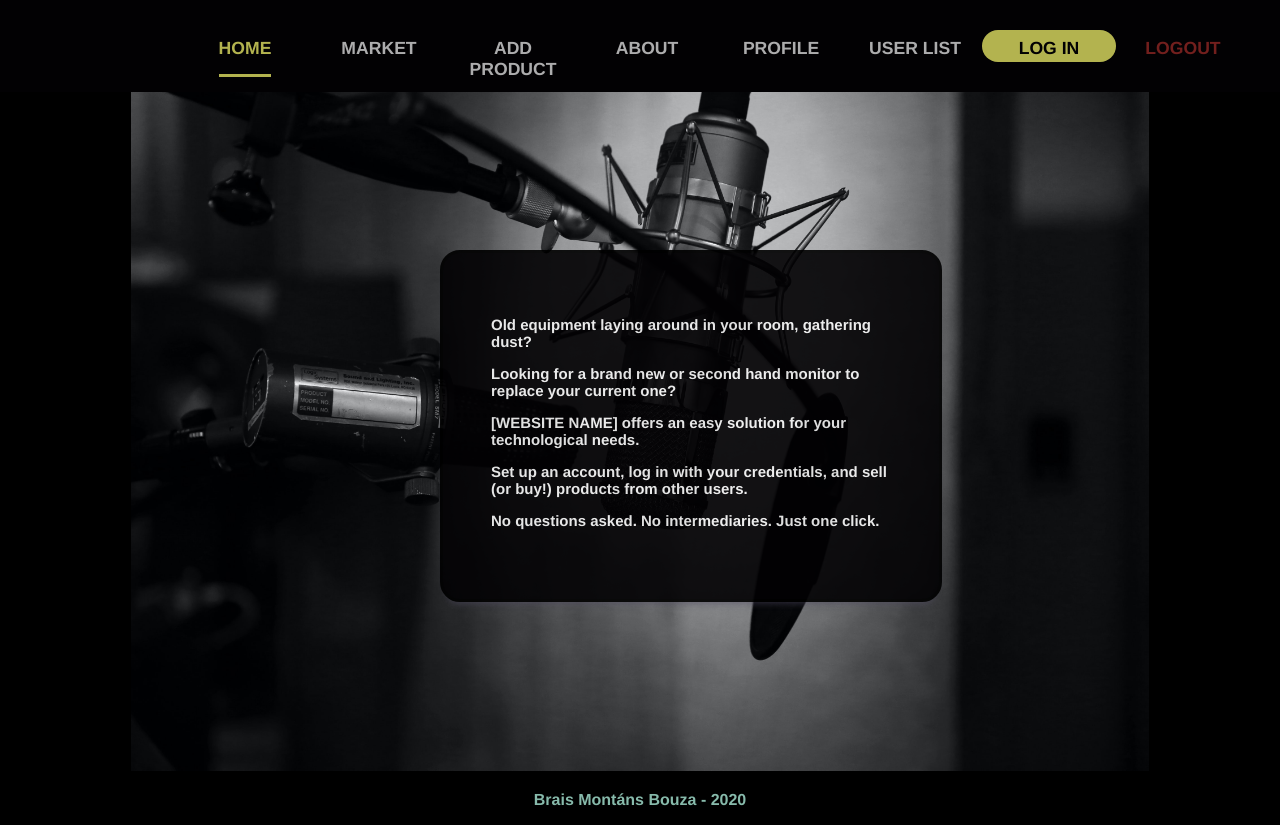
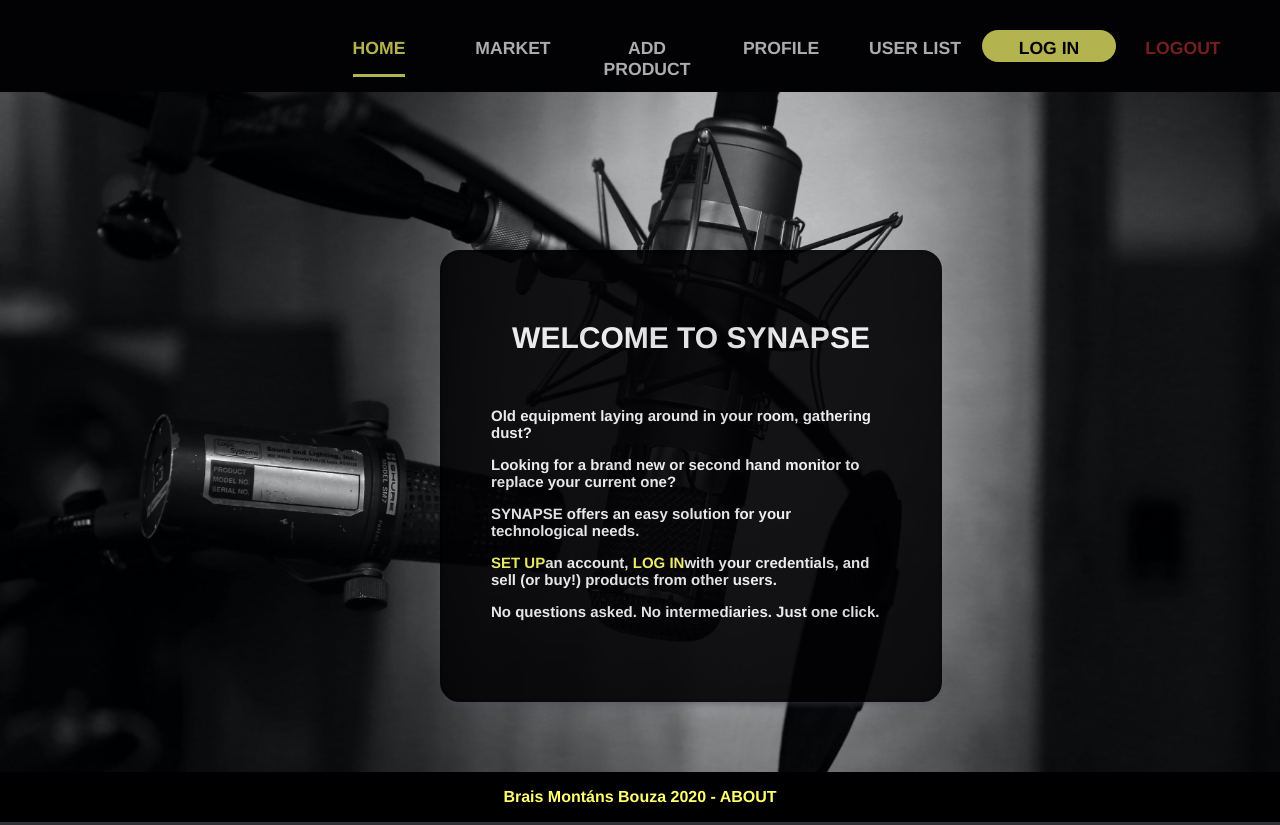
Before and after one commit to bmontans/Proyecto-HAB, a Vue app in the folder marketplace/front/: page /add-product in a window 1280 px wide. Built offline with nearby package versions, Linux system fonts and the light colour scheme.

Commit message:
even more css, final touches to the design

```diff
--- a/marketplace/front/src/components/AllUsers.vue
+++ b/marketplace/front/src/components/AllUsers.vue
@@ -1,6 +1,6 @@
 <template>
   <div>
-    <vue-headful title="Lista de users" />
+    <vue-headful title="User List" />
     <div>
       <ul>
         <li v-for="(user, index) in users" :key="user.id">
--- a/marketplace/front/src/components/FooterCustom.vue
+++ b/marketplace/front/src/components/FooterCustom.vue
@@ -1,6 +1,9 @@
 <template>
   <div class="footer">
-    <h4>Brais Montáns Bouza - 2020</h4>
+    <h4>
+      Brais Montáns Bouza 2020 -
+      <router-link to="/about">About</router-link>
+    </h4>
   </div>
 </template>
 
@@ -14,12 +17,17 @@ export default {
 div.footer {
   background: #020103;
   max-width: 100vw;
+  color: #ffff70;
 }
 
 h4 {
   background: black;
   padding: 1rem;
-  color: #87baab;
   margin: 0 auto;
 }
+
+a {
+  color: #ffff70;
+  text-transform: uppercase;
+}
 </style>
--- a/marketplace/front/src/components/MenuCustom.vue
+++ b/marketplace/front/src/components/MenuCustom.vue
@@ -9,9 +9,6 @@
       </li>
       <li>
         <router-link to="/add-product">Add Product</router-link>
-      </li>
-      <li>
-        <router-link to="/about">About</router-link>
       </li>
       <li>
         <router-link to="/profile">Profile</router-link>
--- a/marketplace/front/src/components/UserInfo.vue
+++ b/marketplace/front/src/components/UserInfo.vue
@@ -1,6 +1,7 @@
 <template>
   <div>
-    <vue-headful title="Lista de users" />
+    <vue-headful title="User Profile" />
+    <h2>Welcome to your personal user profile, {{ user.username }}.</h2>
     <div>
       <ul>
         <li>
--- a/marketplace/front/src/views/About.vue
+++ b/marketplace/front/src/views/About.vue
@@ -2,7 +2,7 @@
   <div>
     <vue-headful title="About" />
     <div class="about">
-      <h1>Hello! This was a HACK A BOSS project for the Vue.js module</h1>
+      <h1>Hello! This was the final project made for the HACK A BOSS web programming bootcamp</h1>
       <p>
         If you want to check out my Linkedin profile and learn more about me,
         click
@@ -10,6 +10,7 @@
           href="https://es.linkedin.com/in/brais-mont%C3%A1ns-bouza-75a412116"
         >here.</a>
       </p>
+      <div class="libraries">
         <p>
           This website was made possible by the following node libraries:
           <br />
@@ -42,6 +43,7 @@
         </p>
       </div>
     </div>
+  </div>
 </template>
 
 <script>
@@ -54,9 +56,22 @@ export default {
 <style scoped>
 a {
   font-weight: bold;
-  color: #cf4d6f;
+  color: #ffff70;
 }
 .about {
   margin: 7rem;
 }
+
+h1 {
+  color: whitesmoke;
+}
+
+.libraries {
+  font-weight: bold;
+  background: #020103;
+  opacity: 80%;
+  padding: 2.5rem;
+  border-radius: 20px;
+  box-shadow: 0px 8px 6px -6px rgba(96, 86, 139, 0.548);
+}
 </style>
--- a/marketplace/front/src/views/AddProduct.vue
+++ b/marketplace/front/src/views/AddProduct.vue
@@ -1,12 +1,10 @@
 <template>
-  <div>
-    <vue-headful title="Add user" />
+  <div class="addProduct">
+    <vue-headful title="Add Product" />
 
-    <br />
-    <br />
-    <p v-show="required">YOU NEED TO FILL ALL THE INFORMATION</p>
     <!-- FORMULARIO -->
-    <div>
+    <div class="form">
+      <p v-show="required">YOU MUST FILL ALL FIELDS!</p>
       <label for="nombre">Product name</label>
       <br />
       <input type="text" name="name" placeholder="Product name..." v-model="name" />
@@ -99,10 +97,38 @@ export default {
 </script>
 
 <style scoped>
+.addProduct {
+  background-image: url("../assets/login-background2.jpg");
+  background-size: cover;
+  background-repeat: no-repeat;
+  height: 900px;
+  width: 1800px;
+  max-width: 100vw;
+  max-height: 85vh;
+  margin-top: 0rem;
+}
+
+.form {
+  position: absolute;
+  top: 50%;
+  left: 50%;
+  width: 400px;
+  height: 300px;
+  margin-top: -150px;
+  margin-left: -200px;
+  font-weight: bold;
+  background: #020103;
+  opacity: 80%;
+  padding: 2.5rem;
+  border-radius: 20px;
+  box-shadow: 0px 8px 6px -6px rgba(96, 86, 139, 0.548);
+}
+
 p {
   color: red;
 }
 label {
   padding: 2rem;
+  color: whitesmoke;
 }
 </style>
--- a/marketplace/front/src/views/AddUser.vue
+++ b/marketplace/front/src/views/AddUser.vue
@@ -1,6 +1,6 @@
 <template>
   <div class="newUser">
-    <div>
+    <div class="addUser">
       <vue-headful title="Add user" />
       <div>
         <h1>Already got an account?</h1>
@@ -124,8 +124,30 @@ export default {
 
 <style scoped>
 .newUser {
-  background-image: url("../assets/newUser-background.jpg");
-  background-size: 100% 100%;
+  background-image: url("../assets/addUser-background.jpg");
+  background-size: cover;
+  background-repeat: no-repeat;
+  height: 900px;
+  width: 1800px;
+  max-width: 100vw;
+  max-height: 85vh;
+  margin-top: 0rem;
+}
+
+.addUser {
+  position: absolute;
+  top: 50%;
+  left: 50%;
+  width: 400px;
+  height: 500px;
+  margin-top: -300px;
+  margin-left: -200px;
+  font-weight: bold;
+  background: #020103;
+  opacity: 90%;
+  padding: 2.5rem;
+  border-radius: 20px;
+  box-shadow: 0px 8px 6px -6px rgba(96, 86, 139, 0.548);
 }
 
 .required {
@@ -133,5 +155,12 @@ export default {
 }
 label {
   padding: 2rem;
+  color: whitesmoke;
+}
+
+a {
+  font-weight: bold;
+  color: #ffff70;
+  text-transform: uppercase;
 }
 </style>
--- a/marketplace/front/src/views/Home.vue
+++ b/marketplace/front/src/views/Home.vue
@@ -1,11 +1,15 @@
 <template>
   <div class="home">
-    <img src="../assets/home-background2.jpg" alt />
     <div class="descripcion">
+      <h1>WELCOME TO SYNAPSE</h1>
+      <br />
       <p>Old equipment laying around in your room, gathering dust?</p>
       <p>Looking for a brand new or second hand monitor to replace your current one?</p>
-      <p>[WEBSITE NAME] offers an easy solution for your technological needs.</p>
-      <p>Set up an account, log in with your credentials, and sell (or buy!) products from other users.</p>
+      <p>SYNAPSE offers an easy solution for your technological needs.</p>
+      <p>
+        <router-link to="/add-user">SET UP</router-link>an account,
+        <router-link to="/login">LOG IN</router-link>with your credentials, and sell (or buy!) products from other users.
+      </p>
       <p>No questions asked. No intermediaries. Just one click.</p>
     </div>
   </div>
@@ -22,13 +26,24 @@ export default {
 </script>
 
 <style scoped>
-div.home {
-  background: black;
-  max-width: 100vw;
+img {
+  max-height: 84.9vh;
 }
 
-img {
-  max-height: 84.9vh;
+a {
+  text-transform: uppercase;
+  font-weight: bold;
+  color: #ffff70;
+}
+.home {
+  background-image: url("../assets/home-background2.jpg");
+  background-size: cover;
+  background-repeat: no-repeat;
+  height: 900px;
+  width: 1800px;
+  max-width: 100vw;
+  max-height: 85vh;
+  margin-top: 0rem;
 }
 
 .descripcion {
@@ -38,7 +53,7 @@ img {
   top: 50%;
   left: 50%;
   width: 400px;
-  height: 250px;
+  height: 350px;
   margin-top: -150px;
   margin-left: -200px;
   font-weight: bold;
@@ -49,4 +64,9 @@ img {
   border-radius: 20px;
   box-shadow: 0px 8px 6px -6px rgba(78, 73, 98, 0.548);
 }
+
+h1 {
+  text-align: center;
+  color: whitesmoke;
+}
 </style>
--- a/marketplace/front/src/views/Login.vue
+++ b/marketplace/front/src/views/Login.vue
@@ -1,11 +1,12 @@
 <template>
   <div class="box">
     <vue-headful title="Login" />
-    <img src="../assets/background-keyboard.jpg" alt />
     <div class="login">
       <h2>Login with your credentials</h2>
       <input type="text" placeholder="Username..." v-model="username" />
       <input type="password" placeholder="Password..." v-model="password" />
+      <br />
+      <br />
       <button @click="login(username, password)">LOGIN</button>
       <br />
       <br />
@@ -20,6 +21,7 @@
 
 <script>
 import axios from "axios";
+import Swal from "sweetalert2";
 
 export default {
   name: "Login",
@@ -47,7 +49,12 @@ export default {
           self.$router.push("/");
         })
         .catch(function(error) {
-          console.error(error);
+          Swal.fire({
+            icon: "warning",
+            title: "Oops...",
+            text: "Wrong username or password!",
+            timer: 4000
+          });
         });
     }
   }
@@ -60,7 +67,14 @@ h2 {
 }
 
 .box {
-  background: #020103;
+  background-image: url("../assets/background-keyboard.jpg");
+  background-size: cover;
+  background-repeat: no-repeat;
+  height: 900px;
+  width: 1800px;
+  max-width: 100vw;
+  max-height: 85vh;
+  margin-top: 0rem;
 }
 
 .text {
@@ -93,4 +107,14 @@ img {
   border-radius: 20px;
   box-shadow: 0px 8px 6px -6px rgba(96, 86, 139, 0.548);
 }
+
+button {
+  padding: 1rem;
+  font-size: 1.3rem;
+  box-shadow: 0px 8px 6px -6px rgba(59, 67, 73, 0.678);
+}
+
+input {
+  margin: 0.5rem;
+}
 </style>
--- a/marketplace/front/src/views/Market.vue
+++ b/marketplace/front/src/views/Market.vue
@@ -1,6 +1,6 @@
 <template>
   <div class="market">
-    <vue-headful title="products" />
+    <vue-headful title="Marketplace" />
     <br />
     <br />
     <button @click="showBuscador()">PRODUCT SEARCH</button>
@@ -19,7 +19,8 @@
         />
       </p>
       <p>
-        <b>Articulo</b>
+        <b>Category</b>
+        <br />
         <br />
         <input v-model="category" type="radio" name="category" value="consoles" />Consoles
         <br />
@@ -238,4 +239,24 @@ export default {
   border: 1px solid #888;
   width: 80%;
 }
+
+ul {
+  list-style: none;
+  justify-content: center;
+  margin: 2rem;
+  color: whitesmoke;
+  border: 2px solid black;
+  padding: 2rem;
+  display: flex;
+  flex-direction: column;
+  justify-content: center;
+  align-items: center;
+  font-size: 1.1rem;
+  font-weight: bold;
+  width: 40%;
+
+  background: rgba(0, 0, 0, 0.322);
+  padding-bottom: 2rem;
+  border-radius: 20px;
+}
 </style>
--- a/marketplace/front/src/views/UserProfile.vue
+++ b/marketplace/front/src/views/UserProfile.vue
@@ -1,5 +1,6 @@
 <template>
   <div>
+    <vue-headful title="UserProfile" />
     <userinfo
       class="box"
       v-show="!editUser"
```
Also changed, not shown: marketplace/front/src/assets/addUser-background.jpg (added), 1 other file (tests, documents, lock files or other folders). Lines whose indentation alone changed are shown as unchanged.
